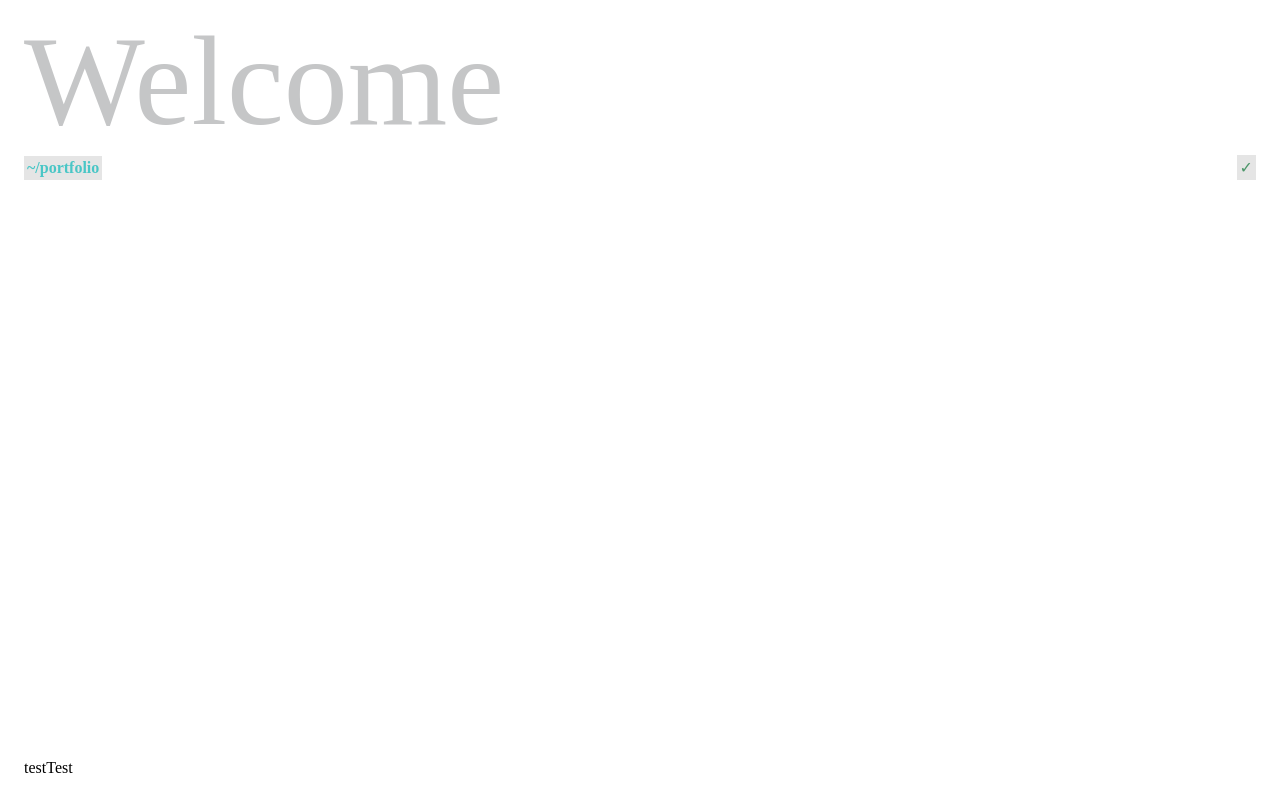
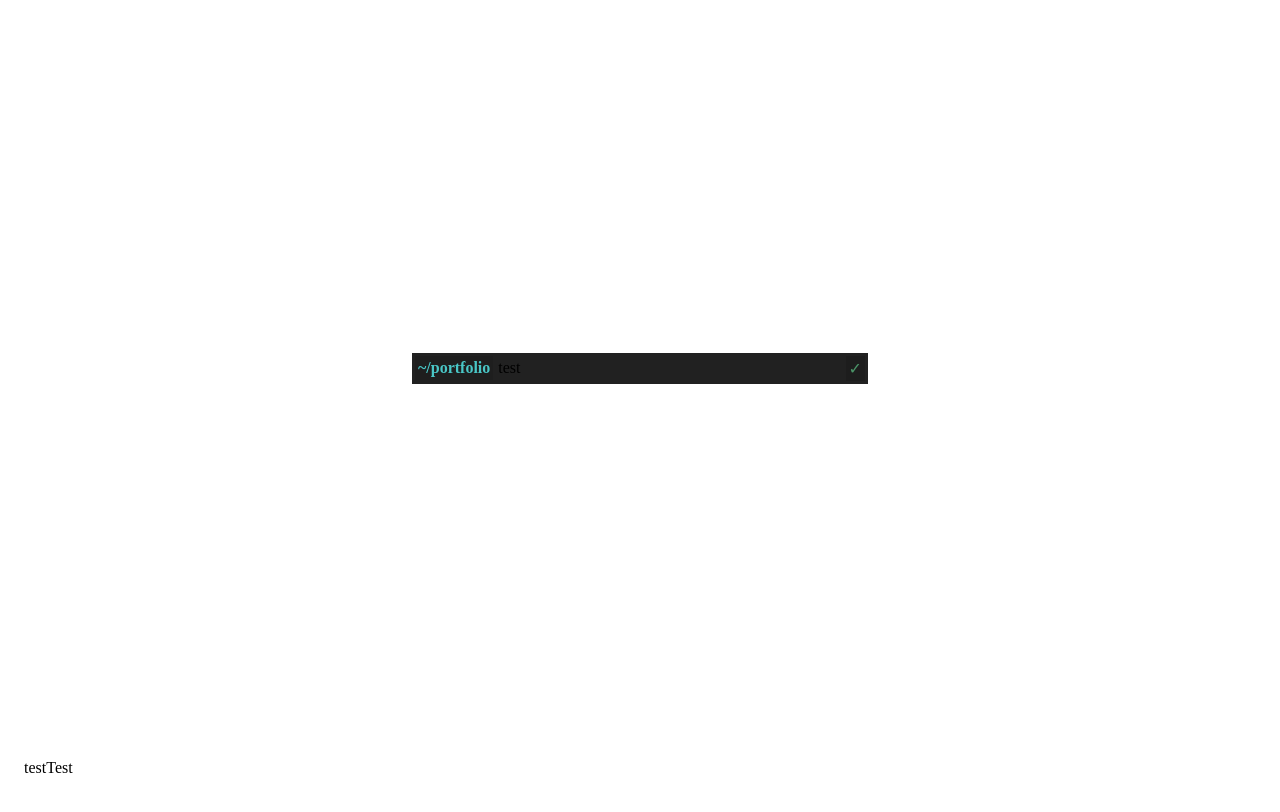
Before and after one commit to Napster2709/portfolio, a React app: page / in a window 1280 px wide. Shown: the top 812 px of the page. Built offline with nearby package versions, Linux system fonts and the light colour scheme.

Commit message:
feat: style changes / add functionality to commandLineInput

```diff
--- a/src/components/commandLine/CommandLineInput.tsx
+++ b/src/components/commandLine/CommandLineInput.tsx
@@ -1,13 +1,46 @@
-import React from 'react';
+import React, { useEffect, useState } from 'react';
 import styles from './styles.commandLineInput.scss';
 
-const CommandLineInput = () => {
+interface CommandLineInputProps {
+  submitEvent: (val: any) => void;
+  value?: string;
+  initialFocus?: boolean;
+}
+
+const CommandLineInput = ({
+  submitEvent,
+  initialFocus,
+  value,
+}: CommandLineInputProps) => {
+  const inputRef = React.createRef<HTMLInputElement>();
+  const [inputValue, setInputValue] = useState<string>(value || '');
+
+  useEffect(() => {
+    if (initialFocus) {
+      inputRef.current.focus();
+    }
+  }, []);
+
+  const onkeydownHandler = (event: React.KeyboardEvent<HTMLInputElement>) => {
+    if (event.key === 'Enter') {
+      submitEvent(event.currentTarget.value);
+      event.currentTarget.value = null;
+    }
+  };
+
+  const onChangeEvent = (event: React.ChangeEvent<HTMLInputElement>) => {
+    setInputValue(event.currentTarget.value);
+  };
+
   return (
     <div className={styles.inputWrapper}>
       <input
+        ref={inputRef}
         type="text"
+        value={inputValue}
+        onChange={onChangeEvent}
+        onKeyDown={onkeydownHandler}
         className={styles.input}
-        onSubmit={() => console.log('object')}
       />
     </div>
   );
--- a/src/components/commandLine/styles.commandLineInput.scss
+++ b/src/components/commandLine/styles.commandLineInput.scss
@@ -2,6 +2,8 @@
 
 .inputWrapper {
   display: flex;
+  padding: 3px;
+  background-color: #212121;
 
   &::before {
     display: flex;
@@ -30,3 +32,9 @@
   margin-left: 5px;
   width: 100%;
 }
+
+@media all and (min-width: $mobile) {
+  .inputWrapper {
+    width: 450px;
+  }
+}
--- a/src/pages/home/Home.tsx
+++ b/src/pages/home/Home.tsx
@@ -6,9 +6,14 @@ const Home = () => {
   const text = 'SOON';
 
   return (
-    <div className={styles.fullpage}>
-      <Huge>Welcome</Huge>
-      <CommandLineInput />
+    <div className={styles.home}>
+      <div className={styles.fadeIn}>
+        <CommandLineInput
+          initialFocus
+          submitEvent={(e) => console.log(e)}
+          value="test"
+        />
+      </div>
     </div>
   );
 };
--- a/src/pages/home/styles.scss
+++ b/src/pages/home/styles.scss
@@ -1,9 +1,12 @@
 @import 'styles/common.scss';
 
-.fullpage {
-  // display: flex;
-  // justify-content: center;
-  // align-items: center;
+.home {
   grid-area: main;
-  // min-height: 100vh;
+  display: flex;
+  justify-content: center;
+  align-items: center;
 }
+
+.fadeIn {
+  animation: slideUp 1s ease;
+}
--- a/src/theme/animation.scss
+++ b/src/theme/animation.scss
@@ -8,3 +8,45 @@
     transform: translateY(0);
   }
 }
+
+@keyframes slideRight {
+  0% {
+    opacity: 0;
+    transform: translateX(-30px);
+  }
+  10% {
+    opacity: 0;
+  }
+  100% {
+    opacity: 1;
+    transform: translateX(0);
+  }
+}
+
+@keyframes slideLeft {
+  0% {
+    opacity: 0;
+    transform: translateX(30px);
+  }
+  10% {
+    opacity: 0;
+  }
+  100% {
+    opacity: 1;
+    transform: translateX(0);
+  }
+}
+
+@keyframes slideUp {
+  0% {
+    opacity: 0;
+    transform: translateY(10px);
+  }
+  10% {
+    opacity: 0;
+  }
+  100% {
+    opacity: 1;
+    transform: translateY(0);
+  }
+}
--- a/src/theme/common.scss
+++ b/src/theme/common.scss
@@ -1,3 +1,4 @@
+@import './animation.scss';
 @import './animation.scss';
 
 // Colors
```
